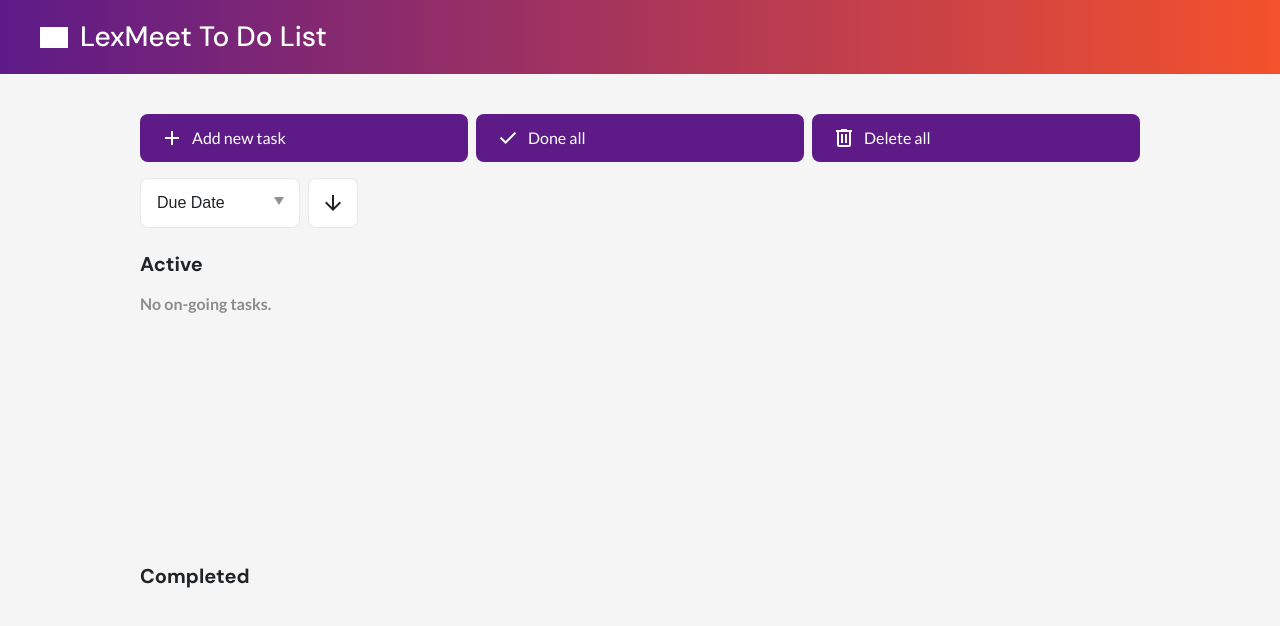
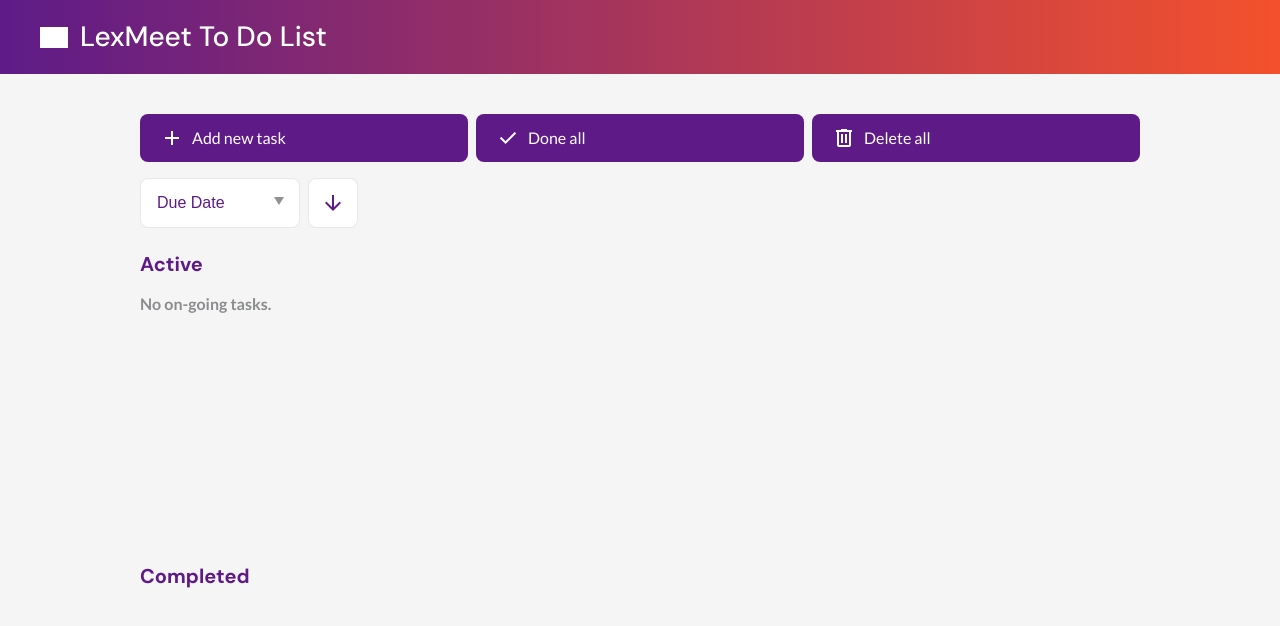
Before and after one commit to PUP-Punzalan/to-do-local, a React (Vite) app: page / in a window 1280 px wide. Shown: the top 626 px of the page. Built offline with nearby package versions, Linux system fonts and the light colour scheme; grey boxes are pictures that could not be loaded.

Commit message:
style: fix dark colors

```diff
--- a/src/components/TaskCard.jsx
+++ b/src/components/TaskCard.jsx
@@ -61,7 +61,7 @@ const TaskCard = ({ task }) => {
                   color:
                     task.is_completed === 1
                       ? "rgba(33, 36, 39, 0.5)"
-                      : "rgba(33, 36, 39, 1)",
+                      : "#5e1b88",
                 }}
               >
                 {task.title}
--- a/src/styles/_variables.scss
+++ b/src/styles/_variables.scss
@@ -6,7 +6,7 @@ $green-dark: #189638;
 $green-light: #4bb543;
 $white-background-01: #ffffff;
 $white-background-02: #f5f5f5;
-$black-foreground-01: rgba(33, 36, 39, 1);
+$black-foreground-01: rgb(94, 27, 136);
 $black-50: rgba(33, 36, 39, 0.5);
 $black-10: rgba(33, 36, 39, 0.1);
 
--- a/src/styles/main.scss
+++ b/src/styles/main.scss
@@ -157,3 +157,7 @@ a {
 .clr-orange {
   color: $orange-dark;
 }
+
+input {
+  color: #222222;
+}
```
